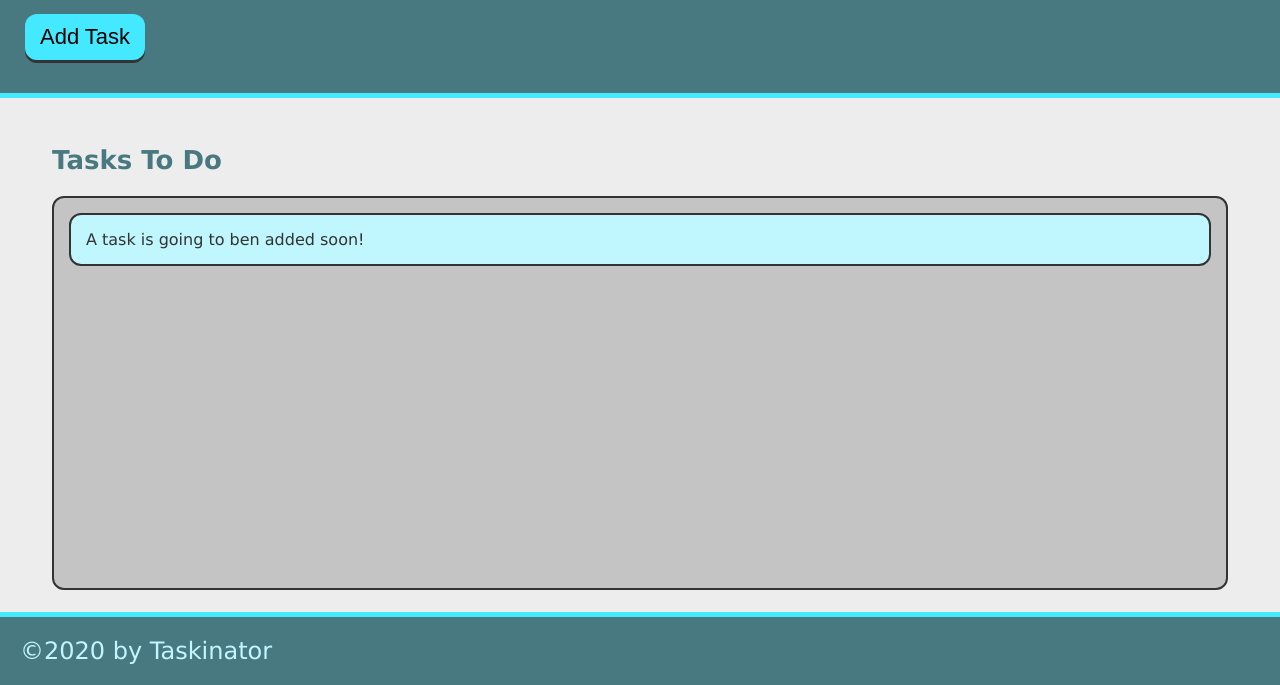
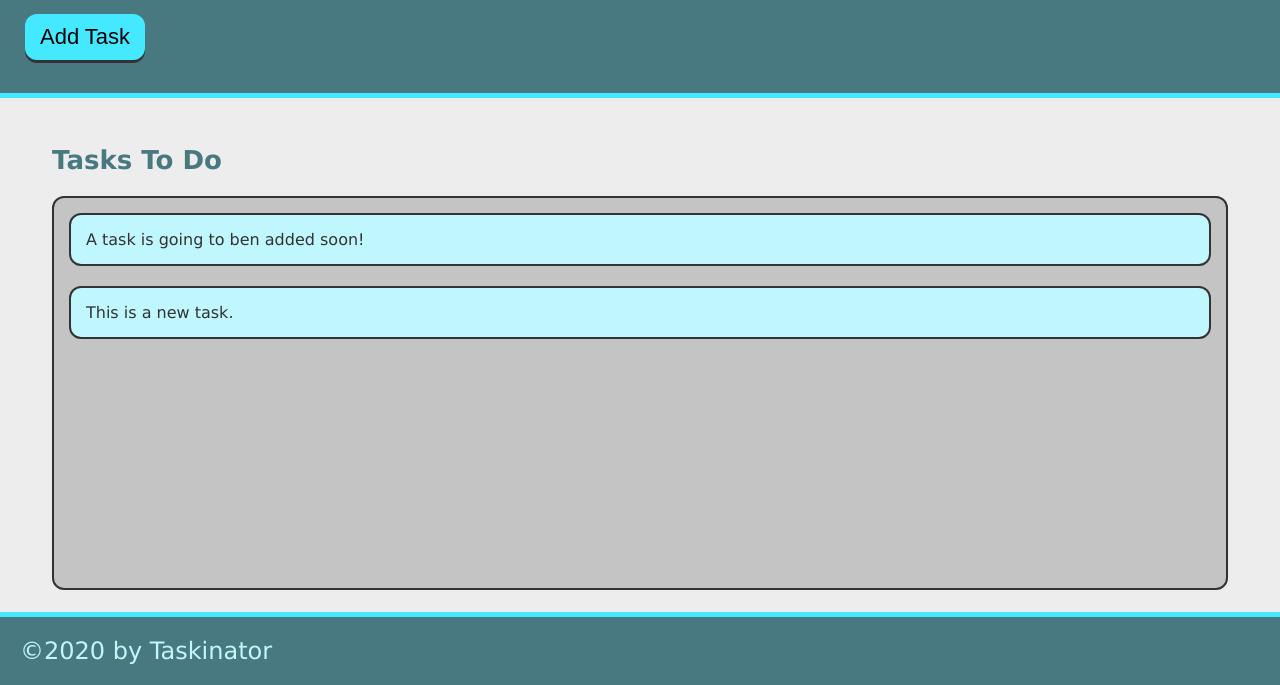
Before and after one commit to EvanReissmann/taskinator, a plain HTML site: page index.html in a window 1280 px wide. Both pictures are taken after a click on the button "Add Task". Shown: the part 115-800 px from the top of the page. Drawn offline with Linux system fonts and the light colour scheme.

Commit message:
add ability to add task

```diff
--- a/assets/js/script.js
+++ b/assets/js/script.js
@@ -0,0 +1,11 @@
+var buttonEl = document.querySelector("#save-task");
+var tasksToDoEl = document.querySelector("#tasks-to-do");
+
+var createTaskHandler = function() {
+  var listItemEl = document.createElement("li");
+  listItemEl.className = "task-item";
+  listItemEl.textContent = "This is a new task.";
+  tasksToDoEl.appendChild(listItemEl);
+  };
+
+buttonEl.addEventListener("click", createTaskHandler);
--- a/index.html
+++ b/index.html
@@ -11,13 +11,13 @@
     <header>
       <h1 class="page-title">Taskinator</h1>
       <p>Click the button below to add a new task!</p>
-      <button class="btn">Add Task</button>
+      <button class="btn" id="save-task">Add Task</button>
     </header>
-    <script src="/assets/js/script.js"></script>
+
     <main class="page-content">
       <section class="task-list-wrapper">
         <h2 class="list-title">Tasks To Do</h2>
-        <ul class="task-list">
+        <ul class="task-list" id="tasks-to-do">
           <li class="task-item">A task is going to ben added soon!</li>
         </ul>
       </section>
@@ -26,4 +26,5 @@
   <footer>
       &copy;2020 by Taskinator
   </footer>
-</html>
+  <script src="./assets/js/script.js"></script>
+  </html>
```
